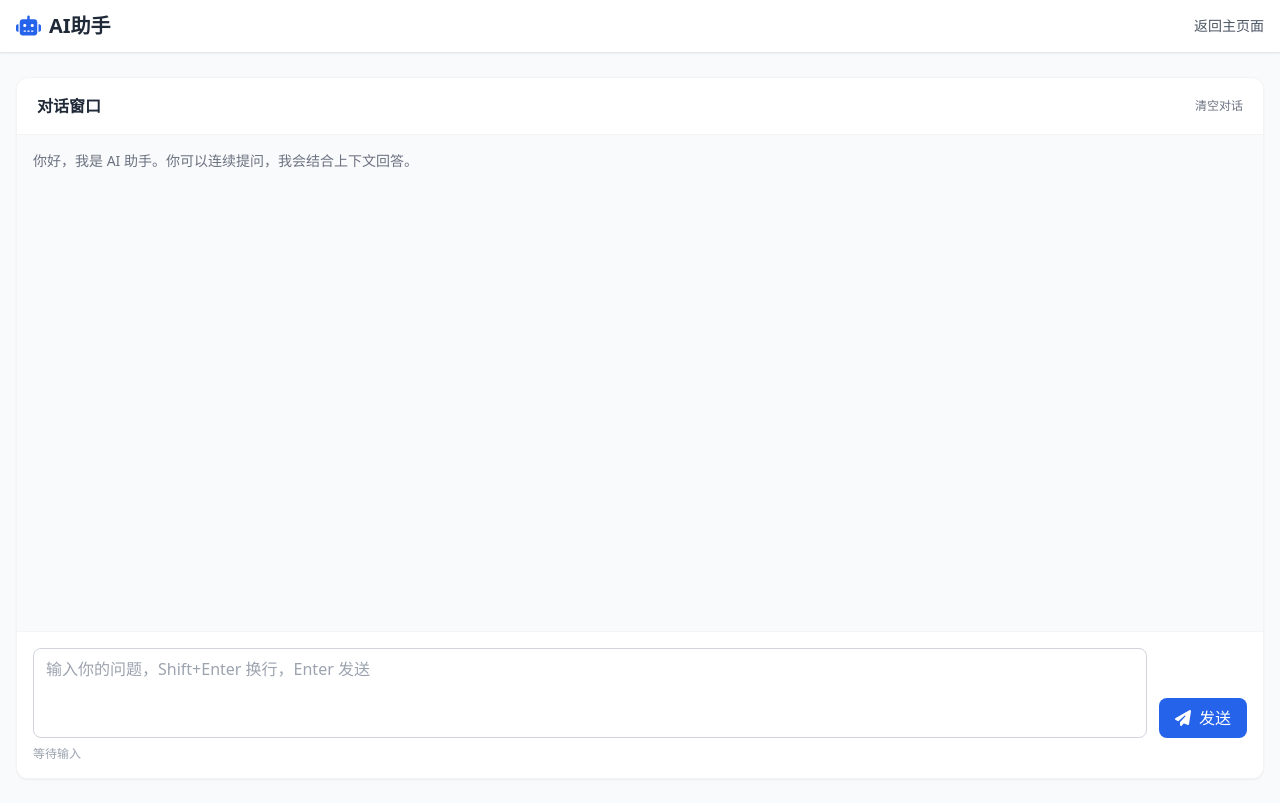
After one commit to zzy-fxxxexxxyxxx/MEA_Web_2.0, a Flask app: page /ai-assistant in a window 1280 px wide. The commit adds this page. Run offline with Flask 3, Linux system fonts and the light colour scheme; a user stored in the database is signed in; some libraries are stand-ins or nearby versions.

Commit message:
ai assistant

```diff
--- /dev/null
+++ b/app/templates/ai_assistant.html
@@ -0,0 +1,83 @@
+<!doctype html>
+<html lang="zh-CN">
+  <head>
+    <meta charset="UTF-8" />
+    <meta name="viewport" content="width=device-width, initial-scale=1.0" />
+    <title>AI助手 - MEA Web 2.0</title>
+    <script src="https://cdn.tailwindcss.com"></script>
+    <link
+      rel="stylesheet"
+      href="https://cdnjs.cloudflare.com/ajax/libs/font-awesome/6.4.0/css/all.min.css"
+    />
+    <link
+      rel="stylesheet"
+      href="https://cdn.jsdelivr.net/npm/katex@0.16.11/dist/katex.min.css"
+    />
+    <style>
+      @keyframes blink-dot {
+        0%, 80%, 100% { opacity: 0.2; transform: translateY(0); }
+        40% { opacity: 1; transform: translateY(-2px); }
+      }
+      .thinking-dot {
+        animation: blink-dot 1.2s infinite;
+      }
+      .thinking-dot:nth-child(2) { animation-delay: 0.15s; }
+      .thinking-dot:nth-child(3) { animation-delay: 0.3s; }
+    </style>
+  </head>
+  <body class="min-h-screen bg-gray-50 text-gray-800">
+    <header class="bg-white border-b border-gray-200 shadow-sm">
+      <div class="container mx-auto px-4 py-3 flex items-center justify-between">
+        <h1 class="text-lg md:text-xl font-semibold">
+          <i class="fa fa-robot text-blue-600 mr-2"></i>AI助手
+        </h1>
+        <a href="{{ url_for('index') }}" class="text-sm text-gray-600 hover:text-blue-600 transition-colors">
+          返回主页面
+        </a>
+      </div>
+    </header>
+
+    <main class="container mx-auto px-4 py-6">
+      <section class="bg-white rounded-xl shadow-sm border border-gray-100 overflow-hidden">
+        <div class="px-5 py-4 border-b border-gray-100 flex items-center justify-between">
+          <h2 class="text-base font-semibold">对话窗口</h2>
+          <button id="clearChatBtn" class="text-xs text-gray-500 hover:text-red-600 transition-colors">
+            清空对话
+          </button>
+        </div>
+
+        <div id="chatBox" class="h-[62vh] overflow-y-auto bg-gray-50 p-4 space-y-3">
+          <div class="text-sm text-gray-500">
+            你好，我是 AI 助手。你可以连续提问，我会结合上下文回答。
+          </div>
+        </div>
+
+        <form id="aiForm" class="p-4 border-t border-gray-100 bg-white">
+          <div class="flex gap-3 items-end">
+            <textarea
+              id="prompt"
+              name="prompt"
+              rows="3"
+              class="flex-1 rounded-lg border border-gray-300 px-3 py-2 focus:outline-none focus:ring-2 focus:ring-blue-400 resize-none"
+              placeholder="输入你的问题，Shift+Enter 换行，Enter 发送"
+            ></textarea>
+            <button
+              id="sendBtn"
+              type="submit"
+              class="inline-flex items-center px-4 py-2 rounded-lg bg-blue-600 text-white hover:bg-blue-700 transition-colors disabled:opacity-50"
+            >
+              <i class="fa fa-paper-plane mr-2"></i>
+              发送
+            </button>
+          </div>
+          <div id="statusText" class="mt-2 text-xs text-gray-400">等待输入</div>
+        </form>
+      </section>
+    </main>
+
+    <script src="https://cdn.jsdelivr.net/npm/marked/marked.min.js"></script>
+    <script defer src="https://cdn.jsdelivr.net/npm/katex@0.16.11/dist/katex.min.js"></script>
+    <script defer src="https://cdn.jsdelivr.net/npm/katex@0.16.11/dist/contrib/auto-render.min.js"></script>
+    <script type="module" src="{{ url_for('static', filename='ai_assistant.js') }}"></script>
+  </body>
+</html>
```
Also changed, not shown: app/templates/MEA.html (+9 -12 lines).
